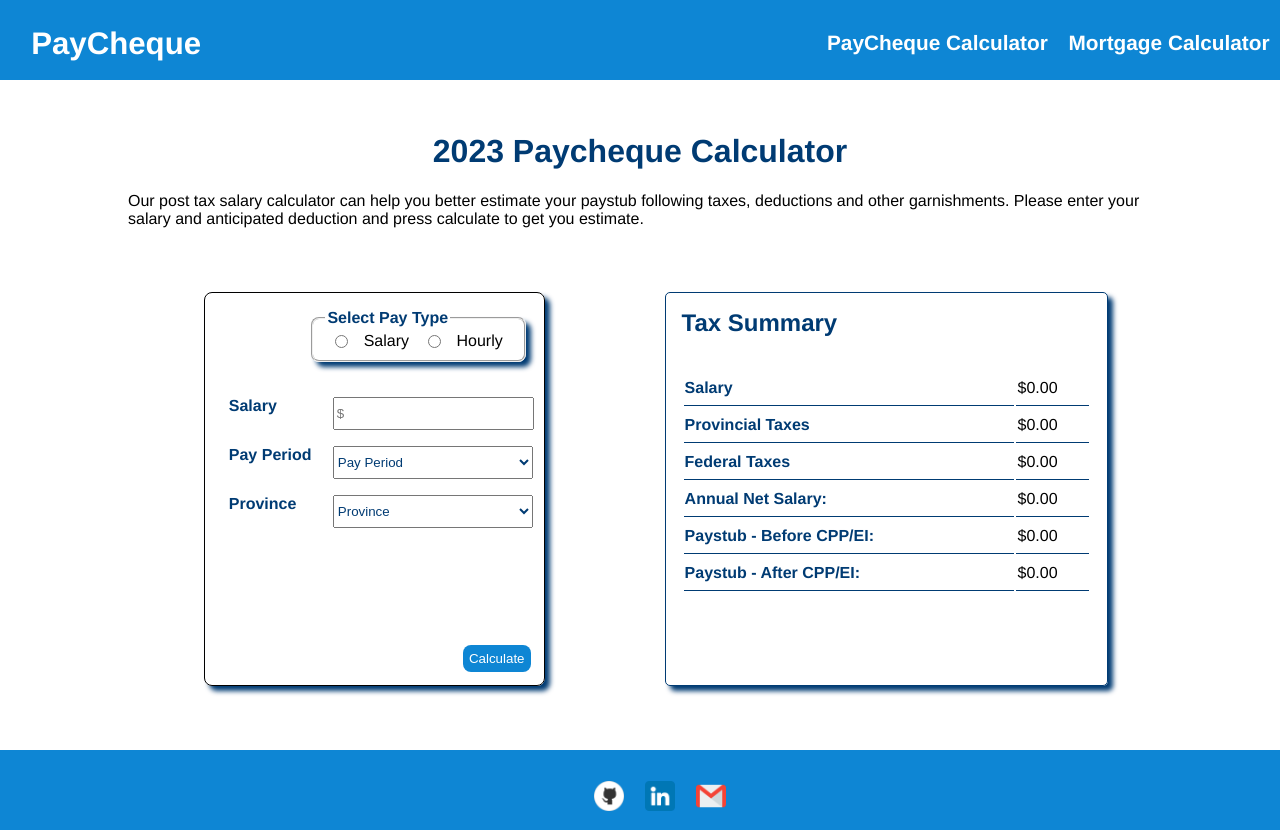
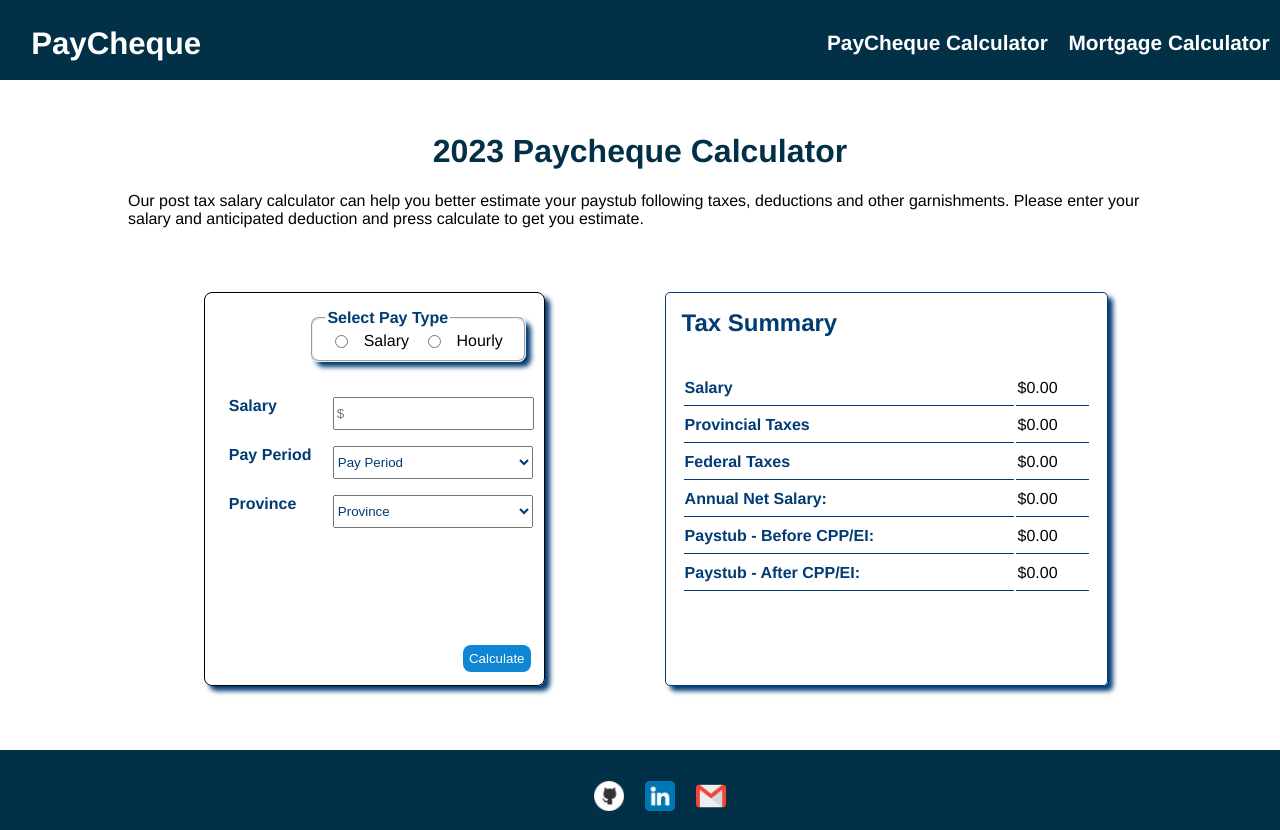
Before and after one commit to Jevaughn-W/Paycheque, a React (Create React App) app: page / in a window 1280 px wide. Built offline with nearby package versions, Linux system fonts and the light colour scheme.

Commit message:
Update theme colours

```diff
--- a/src/index.css
+++ b/src/index.css
@@ -5,7 +5,7 @@ body {
   font-family: Helvetica;
 }
 body h1 {
-  color: #003B73;
+  color: #023047;
 }
 
 .application {
@@ -19,19 +19,19 @@ body h1 {
   height: 80px;
   margin: 0;
   padding: 0px;
-  background-color: #0E86D4;
+  background-color: #023047;
   display: flex;
   justify-content: space-between;
   font-weight: bold;
   font-size: 1.3em;
-  color: white;
+  color: #fff;
 }
 .navigation a {
-  color: white;
+  color: #fff;
   text-decoration: none;
 }
 .navigation a:hover {
-  color: #003B73;
+  color: #ffb703;
 }
 .navigation a:active {
   color: red;
@@ -42,12 +42,12 @@ body h1 {
   height: 80px;
   margin: 0;
   padding: 0px;
-  background-color: #0E86D4;
+  background-color: #023047;
   display: flex;
   justify-content: center;
   font-weight: bold;
   font-size: 1.3em;
-  color: white;
+  color: #fff;
 }
 .footer li {
   display: inline-block;
--- a/src/input.scss
+++ b/src/input.scss
@@ -1,8 +1,8 @@
 $font-stack: Helvetica;
-$primary-color: #68BBE3;
-$secondary-color: #0E86D4;
-$tertiary-color: white;
-$navy-blue: #003B73;
+$primary-color:#023047;
+$secondary-color: #ffb703;
+$tertiary-color: #fff;
+
 
 
 body {
@@ -11,7 +11,7 @@ body {
   padding: 0px;
   font-family: $font-stack;
   h1{
-    color: $navy-blue;
+    color: $primary-color;
   }
 }
 
@@ -26,7 +26,7 @@ body {
   height: 80px;
   margin: 0;
   padding:0px;
-  background-color: $secondary-color;
+  background-color: $primary-color;
   display: flex;
   justify-content: space-between;
   font-weight: bold;
@@ -39,7 +39,7 @@ body {
   }
 
   a:hover {
-    color: $navy-blue;
+    color: $secondary-color;
   }
 
   a:active {
@@ -51,7 +51,7 @@ body {
   height: 80px;
   margin: 0;
   padding:0px;
-  background-color: $secondary-color;
+  background-color: $primary-color;
   display: flex;
   justify-content: center;
   font-weight: bold;
```
Also changed, not shown: 1 other file (tests, documents, lock files or other folders).
